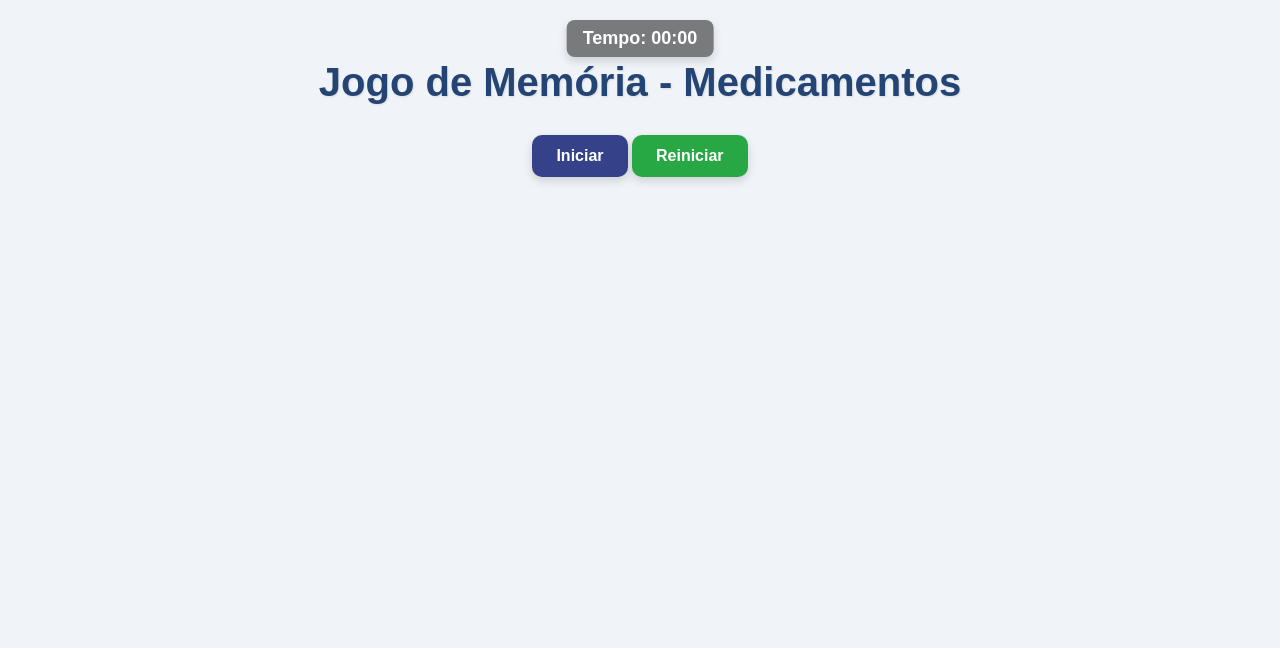
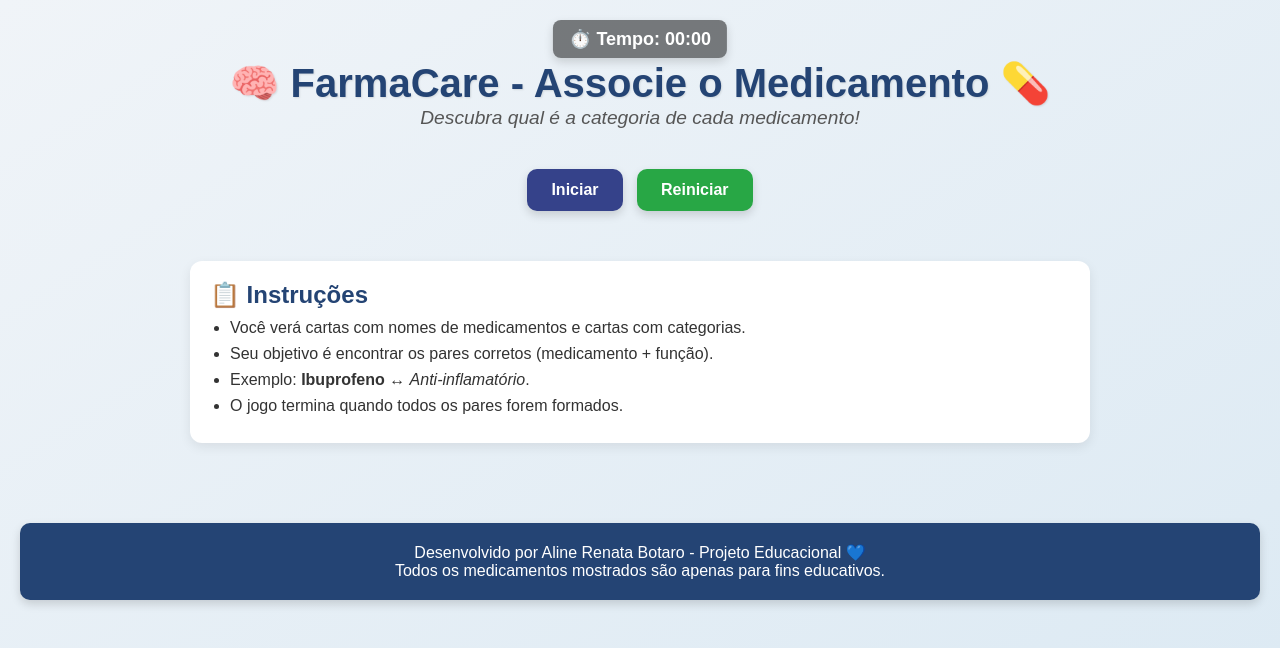
Before and after one commit to Reh200/JOGOS-FARMACEUTICOS, a plain HTML site: page index.html in a window 1280 px wide. Drawn offline with Linux system fonts and the light colour scheme.

Commit message:
melhorias

```diff
--- a/index.html
+++ b/index.html
@@ -3,21 +3,42 @@
 <head>
     <meta charset="UTF-8">
     <meta name="viewport" content="width=device-width, initial-scale=1.0">
-    <title>Jogo de Memória - Medicamentos</title>
+    <title>FarmaCare - Associe o Medicamento</title>
     <link rel="stylesheet" href="joguinho.css">
 </head>
 <body>
     <header>
-        <h1>Jogo de Memória - Medicamentos</h1>
-        <div id="timer">Tempo: 00:00</div>
-        <!-- Botão Iniciar com a classe 'iniciar' -->
+        <h1>🧠 FarmaCare - Associe o Medicamento 💊</h1>
+        <p class="subtitulo">Descubra qual é a categoria de cada medicamento!</p>
+        <div id="timer">⏱️ Tempo: 00:00</div>
         <button id="start-button" class="iniciar" onclick="startGame()">Iniciar</button>
-        <!-- Botão Reiniciar com a classe 'reiniciar' (sem estilo inline) -->
         <button id="restart-button" class="reiniciar" onclick="restartGame()">Reiniciar</button>
     </header>
+
+    <section class="instrucoes">
+        <h2>📋 Instruções</h2>
+        <ul>
+            <li>Você verá cartas com nomes de medicamentos e cartas com categorias.</li>
+            <li>Seu objetivo é encontrar os pares corretos (medicamento + função).</li>
+            <li>Exemplo: <strong>Ibuprofeno</strong> ↔ <em>Anti-inflamatório</em>.</li>
+            <li>O jogo termina quando todos os pares forem formados.</li>
+        </ul>
+    </section>
+
     <main>
         <div id="game-board" class="game-board"></div>
     </main>
+
+    <section class="curiosidade" id="curiosidade-box" style="display: none;">
+        <h2>💡 Curiosidade</h2>
+        <p id="curiosidade-texto"></p>
+    </section>
+
+    <footer>
+        <p>Desenvolvido por Aline Renata Botaro - Projeto Educacional 💙</p>
+        <p>Todos os medicamentos mostrados são apenas para fins educativos.</p>
+    </footer>
+
     <script src="joguinho.js"></script>
 </body>
 </html>
--- a/joguinho.css
+++ b/joguinho.css
@@ -7,20 +7,28 @@
 body {
   font-family: 'Arial', sans-serif;
   text-align: center;
-  background-color: #f0f4f8;
+  background: linear-gradient(to bottom right, #f0f4f8, #dbe9f3);
   padding: 20px;
   color: #333;
-  min-height: 100vh; /* Garante que o conteúdo ocupe toda a altura da tela */
+  min-height: 100vh;
   position: relative;
-  padding-top: 60px; /* Adiciona espaço suficiente para o timer */
+  padding-top: 60px;
 }
 
 h1 {
   color: #244474;
   font-size: 2.5rem;
-  margin-bottom: 30px;
+  margin-bottom: 10px;
   font-weight: bold;
   text-shadow: 1px 1px 2px rgba(0, 0, 0, 0.1);
+}
+
+.subtitulo {
+  font-size: 1.2rem;
+  color: #555;
+  margin-top: -10px;
+  margin-bottom: 30px;
+  font-style: italic;
 }
 
 .game-board {
@@ -44,7 +52,9 @@ h1 {
   position: relative;
   border-radius: 12px;
   box-shadow: 0 4px 10px rgba(0, 0, 0, 0.1);
-  transition: transform 0.2s ease, box-shadow 0.2s ease;
+  transition: transform 0.6s, box-shadow 0.2s ease;
+  transform-style: preserve-3d;
+  perspective: 1000px;
 }
 
 .card:hover {
@@ -54,10 +64,12 @@ h1 {
 
 .card.flipped {
   background-color: #ffffff;
+  transform: rotateY(180deg);
 }
 
 .card.matched {
   background-color: #354ccf;
+  transform: scale(1.05);
 }
 
 .card img {
@@ -67,10 +79,10 @@ h1 {
 }
 
 .category-text {
-  font-size: 0.85rem;
+  font-size: 1rem;
   color: #fff;
-  background-color: #104f74;
-  padding: 6px 8px;
+  background-color: #0e7fc2;
+  padding: 6px 10px;
   border-radius: 8px;
   font-weight: bold;
   margin-top: 8px;
@@ -82,10 +94,103 @@ h1 {
   background-color: #3462b8;
 }
 
-/* Responsivo para celulares */
+button {
+  padding: 12px 24px;
+  color: #fff;
+  border: none;
+  border-radius: 10px;
+  font-size: 1rem;
+  font-weight: bold;
+  cursor: pointer;
+  box-shadow: 0 4px 10px rgba(0, 0, 0, 0.15);
+  transition: background-color 0.3s ease, transform 0.2s ease;
+  margin: 10px 5px;
+}
+
+button.iniciar {
+  background-color: #35428a;
+}
+
+button.iniciar:hover {
+  background-color: #386c8e;
+  transform: scale(1.05);
+}
+
+button.iniciar:active {
+  transform: scale(0.98);
+}
+
+button.reiniciar {
+  background-color: #28a745;
+}
+
+button.reiniciar:hover {
+  background-color: #218838;
+  transform: scale(1.05);
+}
+
+button.reiniciar:active {
+  transform: scale(0.98);
+}
+
+#timer {
+  font-size: 18px;
+  color: white;
+  font-weight: bold;
+  position: fixed;
+  top: 20px;
+  left: 50%;
+  transform: translateX(-50%);
+  background-color: rgba(0, 0, 0, 0.5);
+  padding: 8px 16px;
+  border-radius: 8px;
+  box-shadow: 0 4px 10px rgba(0, 0, 0, 0.15);
+  z-index: 10;
+}
+
+section.instrucoes, section.curiosidade {
+  background-color: #ffffff;
+  padding: 20px;
+  margin: 40px auto;
+  border-radius: 12px;
+  max-width: 900px;
+  box-shadow: 0 4px 12px rgba(0, 0, 0, 0.08);
+  text-align: left;
+}
+
+section.instrucoes h2,
+section.curiosidade h2 {
+  color: #244474;
+  margin-bottom: 10px;
+}
+
+section.instrucoes ul {
+  padding-left: 20px;
+}
+
+section.instrucoes li {
+  margin-bottom: 8px;
+  font-size: 1rem;
+}
+
+footer {
+  background-color: #244474;
+  color: #fff;
+  padding: 20px;
+  margin-top: 40px;
+  border-radius: 10px;
+  box-shadow: 0 4px 10px rgba(0, 0, 0, 0.15);
+}
+
+/* Responsivo */
 @media screen and (max-width: 600px) {
   h1 {
     font-size: 1.8rem;
+    margin-bottom: 10px;
+  }
+
+  .subtitulo {
+    font-size: 1rem;
     margin-bottom: 20px;
   }
 
@@ -98,63 +203,9 @@ h1 {
     font-size: 0.75rem;
     padding: 5px 6px;
   }
+
+  button {
+    padding: 10px 20px;
+    font-size: 0.9rem;
+  }
 }
-
-/* Estilos gerais para ambos os botões */
-button {
-  padding: 12px 24px;
-  color: #fff;
-  border: none;
-  border-radius: 10px;
-  font-size: 1rem;
-  font-weight: bold;
-  cursor: pointer;
-  box-shadow: 0 4px 10px rgba(0, 0, 0, 0.15);
-  transition: background-color 0.3s ease, transform 0.2s ease;
-}
-
-/* Estilo específico para o botão de Iniciar */
-button.iniciar {
-  background-color: #35428a; /* Cor do botão Iniciar */
-}
-
-button.iniciar:hover {
-  background-color: #386c8e; /* Cor de hover para o botão Iniciar */
-  transform: scale(1.05);
-}
-
-button.iniciar:active {
-  transform: scale(0.98); /* Efeito ao clicar no botão Iniciar */
-}
-
-/* Estilo específico para o botão de Reiniciar */
-button.reiniciar {
-  margin-top: -20px; /* Move o botão reiniciar para cima */
-  background-color: #28a745; /* Cor verde para indicar reinício */
-}
-
-button.reiniciar:hover {
-  background-color: #218838; /* Cor de hover para o botão Reiniciar */
-  transform: scale(1.05);
-}
-
-button.reiniciar:active {
-  transform: scale(0.98); /* Efeito ao clicar no botão Reiniciar */
-}
-
-/* Estilos para o Timer fixado no topo da tela */
-#timer {
-  font-size: 18px;
-  color: #4CAF50;
-  font-weight: bold;
-  position: fixed;
-  top: 20px; /* Distância do topo da tela */
-  left: 50%;
-  transform: translateX(-50%); /* Centraliza horizontalmente */
-  background-color: rgba(0, 0, 0, 0.5);
-  color: white;
-  padding: 8px 16px;
-  border-radius: 8px;
-  box-shadow: 0 4px 10px rgba(0, 0, 0, 0.15);
-  z-index: 10; /* Garante que o timer fique visível por cima dos outros elementos */
-}
```
